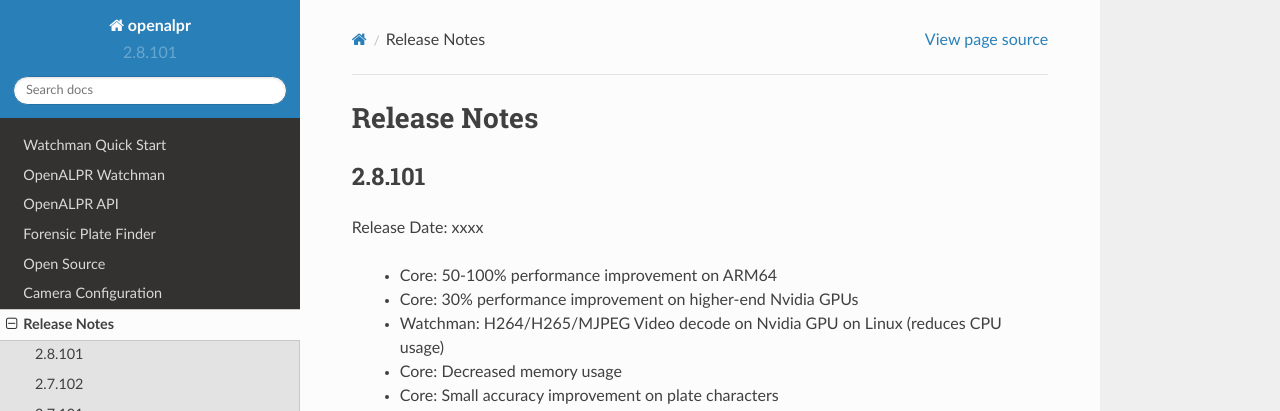
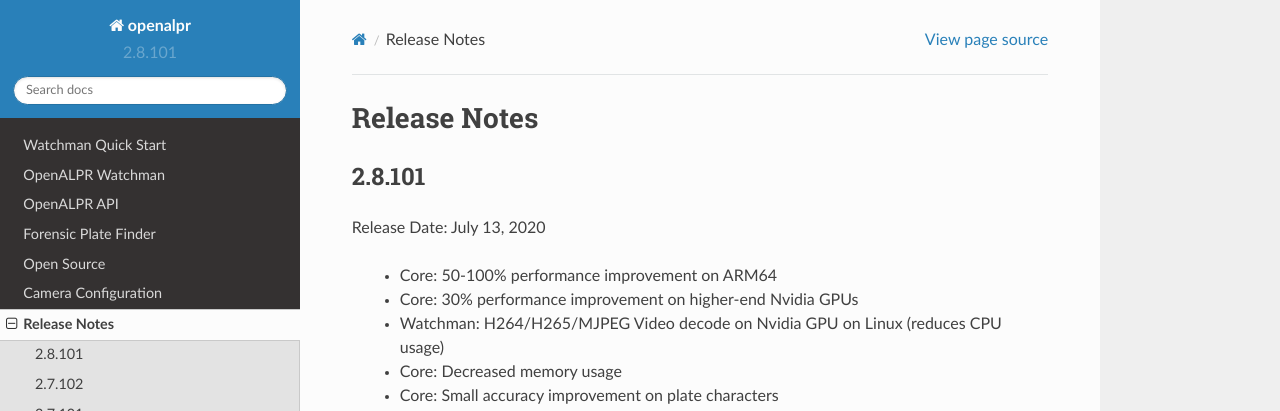
Before and after one commit to openalpr/doc, a Sphinx documentation site: the page built from source/release_notes.rst, in a window 1280 px wide and 900 px high. Shown: the top 411 px of the window. Built offline with Sphinx 7.4.7 and the Read the Docs theme 2.0.0, drawn with Linux system fonts in a browser that asks for light colours.

Commit message:
Updated release date

```diff
--- a/source/release_notes.rst
+++ b/source/release_notes.rst
@@ -7,7 +7,7 @@
 2.8.101
 ========
 
-Release Date: xxxx
+Release Date: July 13, 2020
 
   - Core: 50-100% performance improvement on ARM64
   - Core: 30% performance improvement on higher-end Nvidia GPUs
```
